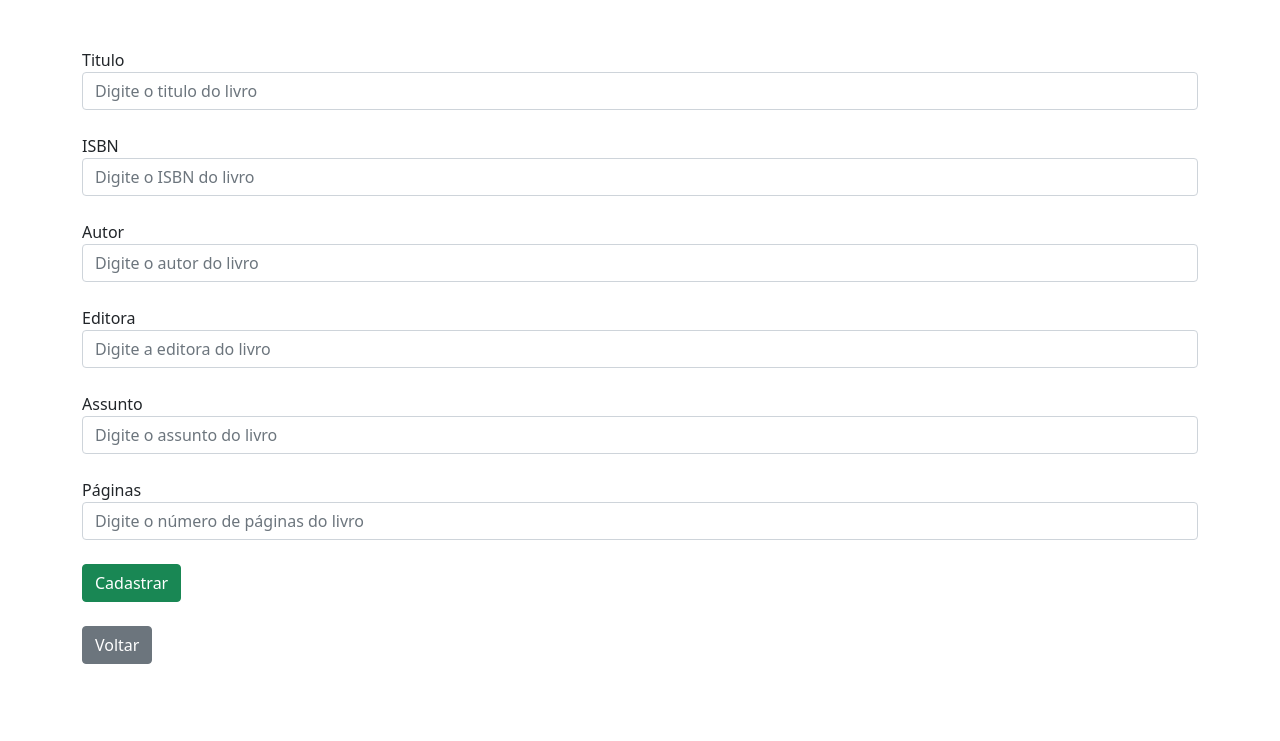
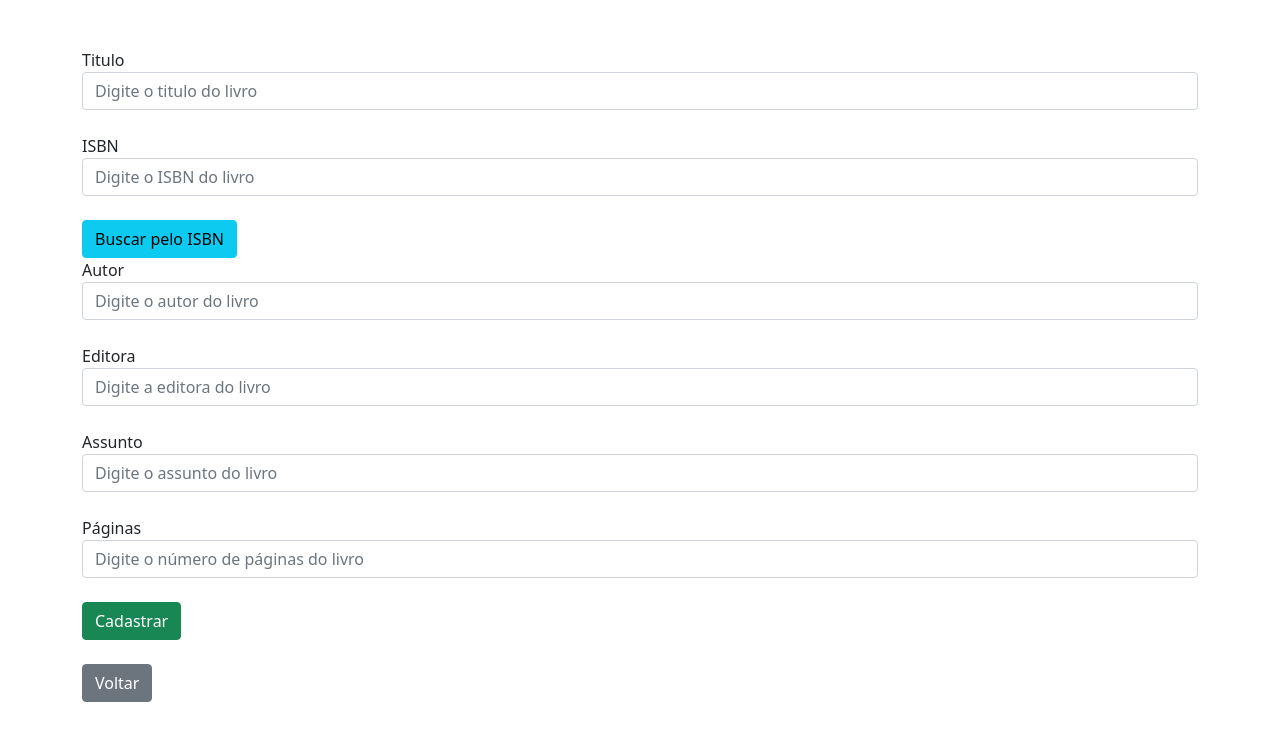
Before and after one commit to IzaiasZIPL/wsBackend-Fabrica25.2, a Django app: page /app_biblioteca/cadastrar_livro/ in a window 1280 px wide. Shown: the top 741 px of the page. Run offline with Django 5.2, Linux system fonts and the light colour scheme.

Commit message:
✨  feat: integração completa com Open Library e documentação do projeto
- Adiciona busca automática de dados de livros via ISBN usando a API da Open Library
- Implementa preenchimento do campo autor com nomes reais dos autores
- Permite exibir descrição do livro vinda da Open Library
- Ajusta views e templates para melhor experiência de cadastro e consulta
- Corrige possíveis erros de atribuição e busca de dados

```diff
--- a/biblioteca/app_biblioteca/models.py
+++ b/biblioteca/app_biblioteca/models.py
@@ -20,6 +20,7 @@ class Estudante(models.Model):
     dataDeNascimento = models.DateField()
     telefone = models.IntegerField()
     email = models.EmailField(max_length=50)
+    livro_emprestado = models.OneToOneField(Livro, on_delete=models.SET_NULL, null=True, blank=True)
 
 
 
--- a/biblioteca/app_biblioteca/templates/app_biblioteca/estudantes/cadastrar_estudantes.html
+++ b/biblioteca/app_biblioteca/templates/app_biblioteca/estudantes/cadastrar_estudantes.html
@@ -28,6 +28,9 @@
     <label for="">Telefone</label>
     <input type="text" name="telefone" class="form-control" placeholder = 'Digite o telefone do estudante'>
     <br>
+    <label for="">Livro Emprestado</label>
+    <input type="text" name="livro_emprestado" class="form-control" placeholder = 'Digite o livro emprestado'>
+    <br>
 <input type="submit" value="Cadastrar" class="btn btn-success">
     <br>
     <br>
--- a/biblioteca/app_biblioteca/templates/app_biblioteca/estudantes/listar_estudantes.html
+++ b/biblioteca/app_biblioteca/templates/app_biblioteca/estudantes/listar_estudantes.html
@@ -33,6 +33,7 @@
       <td><input type="text" name= 'email' value="{{ estudante.email }}" class="form-control"></td>
       <td><input type="text" name= 'dataDeNascimento' value="{{ estudante.dataDeNascimento }}" class="form-control"></td>
       <td><input type="text" name= 'telefone' value="{{ estudante.telefone }}" class="form-control"></td>
+      <td><input type="text" name= 'livro_emprestado' value="{{ estudante.livro_emprestado.id }}" class="form-control"></td>
       </form>
       <td><a href='{% url "deletar_estudante" estudante.id %}' class="btn btn-danger">Deletar</a></td>
       <td><input type="submit" value="Atualizar" class="btn btn-primary"></td>
--- a/biblioteca/app_biblioteca/templates/app_biblioteca/livros/cadastrar_livros.html
+++ b/biblioteca/app_biblioteca/templates/app_biblioteca/livros/cadastrar_livros.html
@@ -1,38 +1,43 @@
 <!doctype html>
 <html lang="en">
+
 <head>
   <!-- Required meta tags -->
   <meta charset="utf-8">
   <meta name="viewport" content="width=device-width, initial-scale=1">
 
   <!-- Bootstrap CSS -->
-    <link href="https://cdn.jsdelivr.net/npm/bootstrap@5.0.2/dist/css/bootstrap.min.css" rel="stylesheet" integrity="sha384-EVSTQN3/azprG1Anm3QDgpJLIm9Nao0Yz1ztcQTwFspd3yD65VohhpuuCOmLASjC" crossorigin="anonymous">
+  <link href="https://cdn.jsdelivr.net/npm/bootstrap@5.0.2/dist/css/bootstrap.min.css" rel="stylesheet"
+    integrity="sha384-EVSTQN3/azprG1Anm3QDgpJLIm9Nao0Yz1ztcQTwFspd3yD65VohhpuuCOmLASjC" crossorigin="anonymous">
 
   <title>Cadastro de livros</title>
 </head>
+
 <body>
-    <div class ='container'>
+  <div class='container'>
 
-    <form action ='{% url "cadastrar_livro" %}' method = 'POST'>
+    <form action='{% url "cadastrar_livro" %}' method='POST'>
       {% csrf_token %}
       <br><br>
       <label for="">Titulo</label>
-    <input type="text" name="titulo" class="form-control" placeholder = 'Digite o titulo do livro'>
+      <input type="text" name="titulo" class="form-control" placeholder='Digite o titulo do livro'>
       <br>
       <label for="">ISBN</label>
-    <input type="text" name="isbn" class="form-control" placeholder = 'Digite o ISBN do livro'>
+      <input type="text" name="isbn" class="form-control" placeholder='Digite o ISBN do livro'>
+      <br>
+      <button type="button" id="buscarLivroBtn" class="btn btn-info">Buscar pelo ISBN</button>
       <br>
       <label for="">Autor</label>
-    <input type="text" name="autor" class="form-control" placeholder = 'Digite o autor do livro'>
+      <input type="text" name="autor" class="form-control" placeholder='Digite o autor do livro'>
       <br>
       <label for="">Editora</label>
-    <input type="text" name="editora" class="form-control" placeholder = 'Digite a editora do livro'>
+      <input type="text" name="editora" class="form-control" placeholder='Digite a editora do livro'>
       <br>
       <label for="">Assunto</label>
-    <input type="text" name="assunto" class="form-control" placeholder = 'Digite o assunto do livro'>
+      <input type="text" name="assunto" class="form-control" placeholder='Digite o assunto do livro'>
       <br>
       <label for="">Páginas</label>
-    <input type="number" name="paginas" class="form-control" placeholder = 'Digite o número de páginas do livro'>
+      <input type="number" name="paginas" class="form-control" placeholder='Digite o número de páginas do livro'>
       <br>
       <input type="submit" value="Cadastrar" class="btn btn-success">
       <br>
@@ -43,8 +48,28 @@
 
     </form>
   </div>
-    <script src="https://cdn.jsdelivr.net/npm/bootstrap@5.0.2/dist/js/bootstrap.bundle.min.js" integrity="sha384-MrcW6ZMFYlzcLA8Nl+NtUVF0sA7MsXsP1UyJoMp4YLEuNSfAP+JcXn/tWtIaxVXM" crossorigin="anonymous"></script>
+  <script src="https://cdn.jsdelivr.net/npm/bootstrap@5.0.2/dist/js/bootstrap.bundle.min.js"
+    integrity="sha384-MrcW6ZMFYlzcLA8Nl+NtUVF0sA7MsXsP1UyJoMp4YLEuNSfAP+JcXn/tWtIaxVXM"
+    crossorigin="anonymous"></script>
 
+  <script>
+    document.getElementById('buscarLivroBtn').onclick = function () {
+      const isbn = document.querySelector('input[name="isbn"]').value;
+      fetch('/app_biblioteca/buscar_livro/?isbn=' + isbn)
+        .then(response => response.json())
+        .then(data => {
+          if (!data.erro) {
+            document.querySelector('input[name="titulo"]').value = data.titulo;
+            document.querySelector('input[name="autor"]').value = data.autor;
+            document.querySelector('input[name="editora"]').value = data.editora;
+            document.querySelector('input[name="assunto"]').value = data.assunto;
+            document.querySelector('input[name="paginas"]').value = data.paginas;
+          } else {
+            alert(data.erro);
+          }
+        });
+    };
+  </script>
+</body>
 
-  </body>
 </html>
--- a/biblioteca/app_biblioteca/urls.py
+++ b/biblioteca/app_biblioteca/urls.py
@@ -13,4 +13,5 @@ urlpatterns = [
     path('cadastrar_estudante/', cadastrar_estudante, name='cadastrar_estudante'),
     path('deletar_estudante/<int:id>', deletar_estudante, name='deletar_estudante'),
     path('atualizar_estudante/<int:id>', atualizar_estudante, name='atualizar_estudante'),
+    path('buscar_livro/', views.buscar_livro_openlibrary, name='buscar_livro'),
     ]
--- a/biblioteca/app_biblioteca/views.py
+++ b/biblioteca/app_biblioteca/views.py
@@ -1,5 +1,7 @@
 from django.shortcuts import get_object_or_404, render, redirect
 from .models import Livro, Estudante
+from django.http import JsonResponse
+import requests
 #from .forms import PessoaForm
 
 def home(request):
@@ -60,23 +62,25 @@ def listar_livros(request):
 #views de estudantes
 
 def cadastrar_estudante(request):
-  if request.method == 'GET':
-    return render(request, 'app_biblioteca/estudantes/cadastrar_estudantes.html')
-  elif request.method == 'POST':
-     nome = request.POST.get('nome')
-     email = request.POST.get('email')
-     dataDeNascimento = request.POST.get('dataDeNascimento')
-     telefone = request.POST.get('telefone')
+    if request.method == 'GET':
+        return render(request, 'app_biblioteca/estudantes/cadastrar_estudantes.html')
+    elif request.method == 'POST':
+         nome = request.POST.get('nome')
+         email = request.POST.get('email')
+         dataDeNascimento = request.POST.get('dataDeNascimento')
+         telefone = request.POST.get('telefone')
+         livro_emprestado_id = request.POST.get('livro_emprestado')
+         livro_emprestado_obj = Livro.objects.get(id=livro_emprestado_id) if livro_emprestado_id else None
+         estudante = Estudante(
+                nome=nome,
+                email=email,
+                dataDeNascimento=dataDeNascimento,
+                telefone=telefone,
+                livro_emprestado=livro_emprestado_obj
+        )
 
-     estudante = Estudante(
-        nome=nome,
-        email=email,
-        dataDeNascimento=dataDeNascimento,
-        telefone=telefone
-    )
-
-     estudante.save()
-     return redirect('cadastrar_estudante')
+         estudante.save()
+         return redirect('cadastrar_estudante')
 
 def deletar_estudante(request, id):
     estudante = get_object_or_404(Estudante, id=id)
@@ -102,3 +106,34 @@ def atualizar_estudante(request, id):
 def listar_estudantes(request):
     estudantes = Estudante.objects.all()
     return render(request, 'app_biblioteca/estudantes/listar_estudantes.html', {'estudantes': estudantes})
+
+def buscar_livro_openlibrary(request):
+    isbn = request.GET.get('isbn')
+    if not isbn:
+        return JsonResponse({'erro': 'ISBN não informado'}, status=400)
+    url = f'https://openlibrary.org/isbn/{isbn}.json'
+    response = requests.get(url)
+    print("Status:", response.status_code)
+    print("Conteúdo:", response.text)
+    if response.status_code == 200:
+        data = response.json()
+        autor_nomes= []
+        for author in data.get('authors', []):
+            author_key = author.get('key')
+            if author_key:
+                author_url = f'https://openlibrary.org{author_key}.json'
+                author_resp = requests.get(author_url)
+                if author_resp.status_code == 200:
+                    author_data = author_resp.json()
+                    autor_nomes.append(author_data.get('name', ''))
+        livro_dados = {
+            'titulo': data.get('title', ''),
+            'autor': ', '.join(autor_nomes),
+            'isbn': isbn,
+            'editora': data.get('publishers', [''])[0],
+            'assunto': data.get('description', ''),
+            'paginas': data.get('number_of_pages', ''),
+        }
+        return JsonResponse(livro_dados)
+    else:
+        return JsonResponse({'erro': 'Livro não encontrado na biblioteca'}, status=404)
```
Also changed, not shown: README.md (deleted), biblioteca/app_biblioteca/migrations/0003_estudante_livro_emprestado.py (added). Lines whose indentation alone changed are shown as unchanged.
